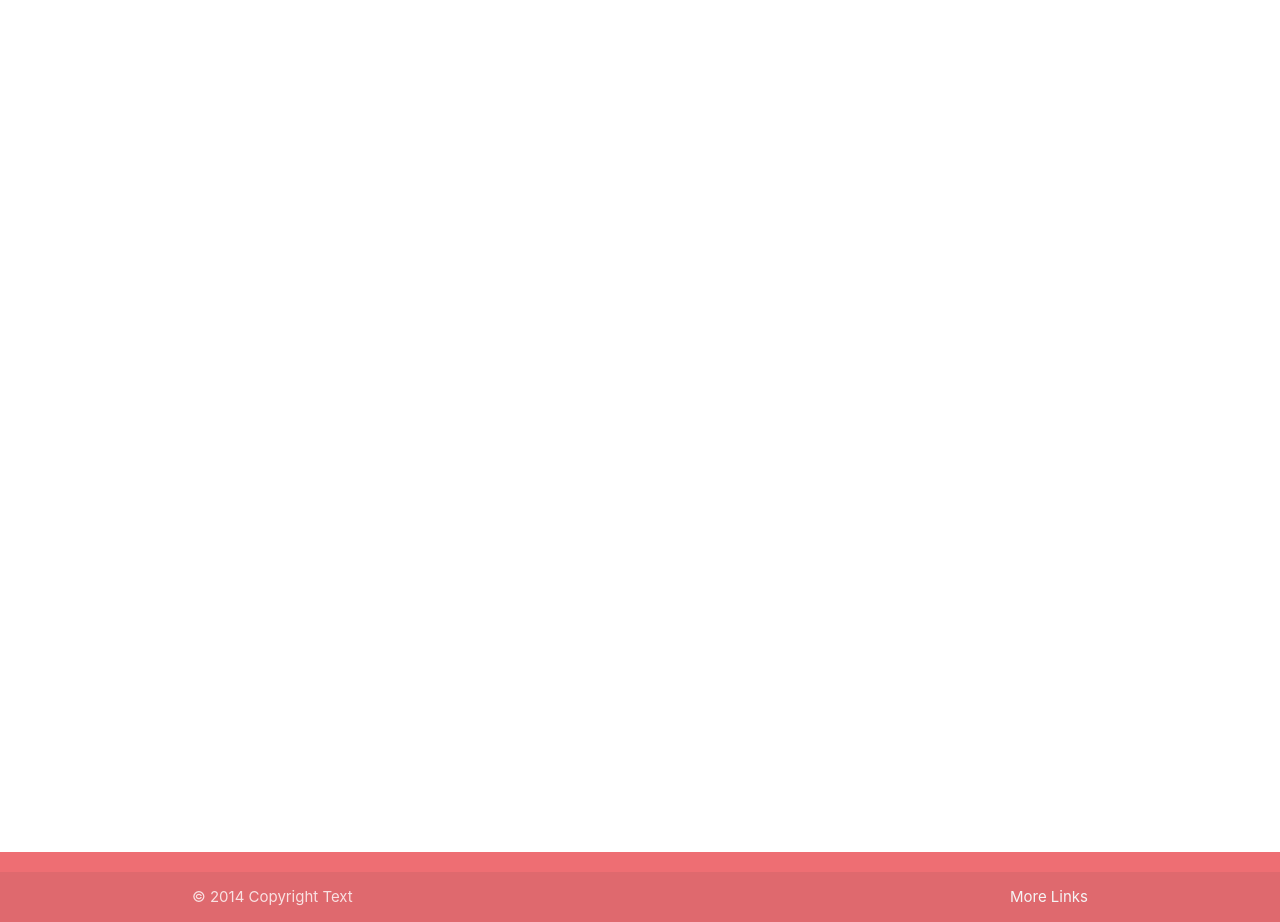
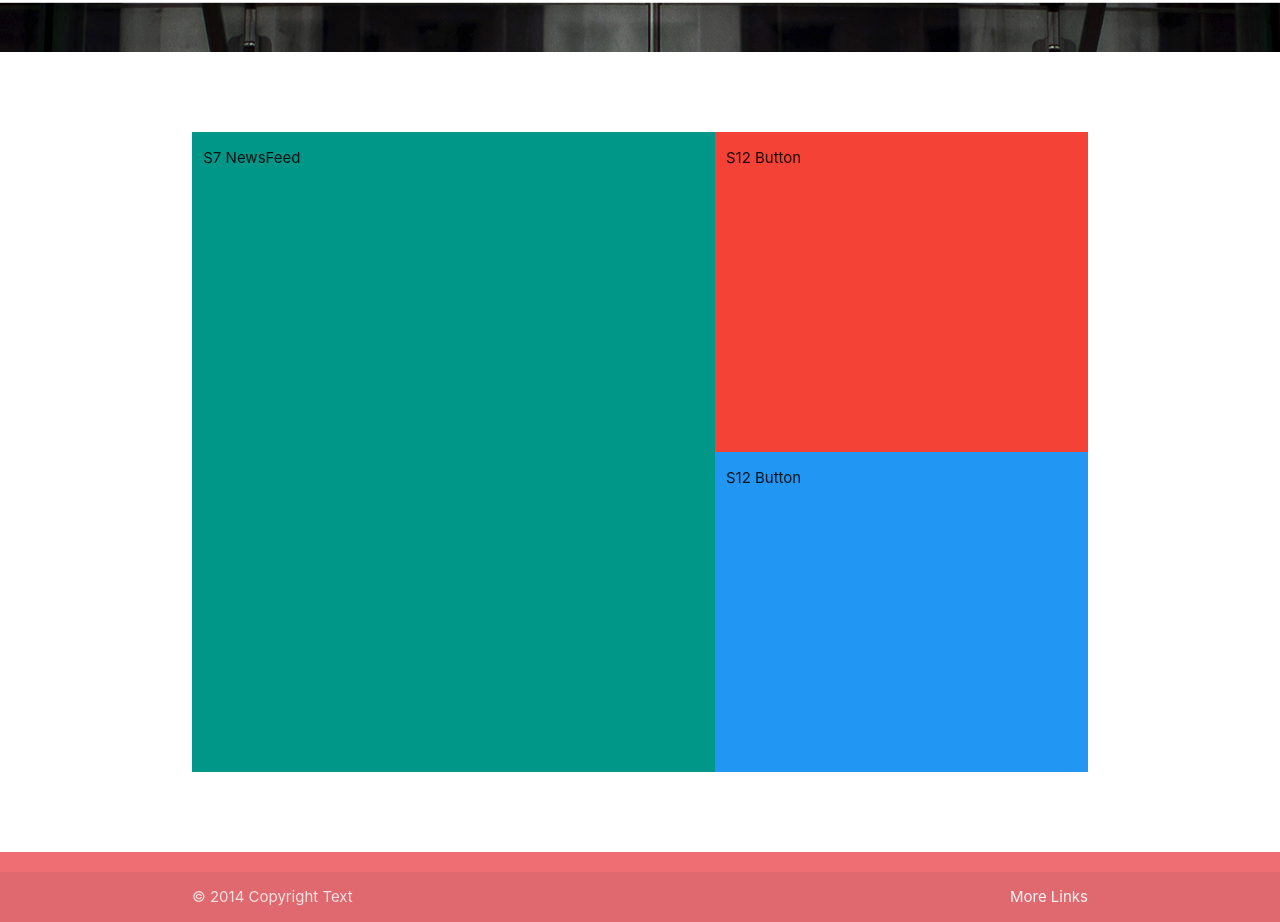
Before and after one commit to MTibby92/mongo-webscrape, a plain HTML site: page index.html in a window 1280 px wide. Shown: the part 812-1734 px from the top of the page. Drawn offline with nearby package versions, Linux system fonts and the light colour scheme.

Commit message:
rough template layout setup

```diff
--- a/index.html
+++ b/index.html
@@ -27,12 +27,30 @@
 	<div id="welcome" class="parallax-container">
 		<div class="section">
 			<div class="container">
-
+				<div class="parallax"><img src="apple2.jpg"></div>
 			</div>
 		</div>
 	</div>
 
-	<div id="articles" class="container"></div>
+	<div class="container" id="article-container">
+		<div class="row">
+			<div class="teal col s7" id="article">
+				<p class="valign">S7 NewsFeed</p>
+			</div>
+			<div class="col s5" id="button-col">
+				<div class="row" id="noterow">
+					<div class="red col s12" id="note">
+						<p class="valign">S12 Button</p>
+					</div>
+				</div>
+				<div class="row" id="removerow">
+					<div class="blue col s12" id="remove">
+						<p class="valign">S12 Button</p>
+					</div>
+				</div>
+			</div>
+		</div>
+	</div>
 
 	<footer class="page-footer">
 		<div class="footer-copyright">
@@ -46,5 +64,11 @@
 	<script type="text/javascript" src="https://code.jquery.com/jquery-2.1.1.min.js"></script>
 	<!-- Compiled and minified JavaScript -->
 	<script src="https://cdnjs.cloudflare.com/ajax/libs/materialize/0.97.8/js/materialize.min.js"></script>
+
+	<script type="text/javascript">
+		$(document).ready(function(){
+			$('.parallax').parallax();
+		});
+	</script>
 </body>
 </html>
--- a/style.css
+++ b/style.css
@@ -2,6 +2,33 @@
 	height: 100vh;
 }
 
-#articles {
+#article-container {
 	height: 100vh;
+	padding-top: 10vh;
 }
+
+#article {
+	height: 80vh;
+}
+
+#note {
+	height: 40vh;
+	/*margin-bottom: 0vh;*/
+}
+
+#remove {
+	height:40vh;
+	/*margin-top: 0vh;*/
+}
+
+#noterow {
+	margin-bottom: 0vh;
+}
+
+#removerow {
+	margin-top: 0vh;
+}
+
+#button-col {
+	height: 80vh;
+}
```
Also changed, not shown: apple.jpeg (added), apple2.jpg (added).
